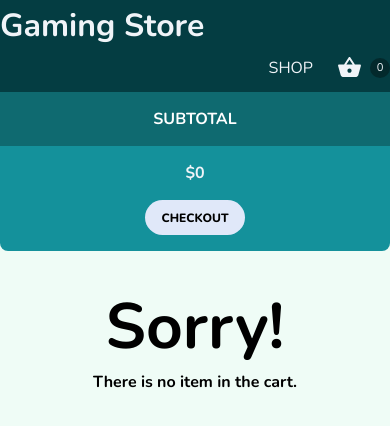
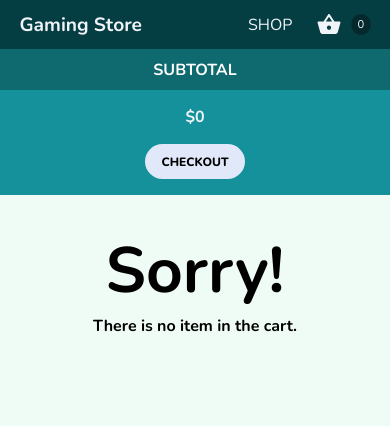
Before and after one commit to vlunaklick/shopping_cart, a React (Create React App) app: page /checkout in a window 390 px wide. Shown: the top 426 px of the page. Built offline with nearby package versions, Linux system fonts and the light colour scheme.

Commit message:
better products nav and responsive design

```diff
--- a/src/components/GoUp/goUp.css
+++ b/src/components/GoUp/goUp.css
@@ -15,6 +15,9 @@
     right: 0;
     transform: translate(-45%, -60%);
     cursor: pointer;
+    -webkit-box-shadow: rgba(0,0,0,0.8) 0px 0 2px;
+    -moz-box-shadow: rgba(0,0,0,0.8) 0 0 2px;
+    box-shadow: rgba(0,0,0,0.8) 0 0 2px;
 }
 
 .flechaL{
@@ -25,3 +28,7 @@
 .goUpB:hover{
     background-color: var(--botton-hover);
 }
+
+.goUpB:active{
+    transform: scale(1rem , 1rem);
+}
--- a/src/components/Navigator/nav.css
+++ b/src/components/Navigator/nav.css
@@ -19,6 +19,7 @@ nav{
     padding: 0;
     justify-content: right;
     gap: 0.5rem;
+    transform: translate(-10%);
 }
 
 a{
@@ -35,14 +36,10 @@ a{
 
 .cantidad{
     background-color: var(--color-check);
-    width: 20px;
-    height: 20px;
     border-radius: 30px;
     color: var(--nav-col);
-    display: flex;
-    justify-content: center;
-    align-items: center;
     font-size: 0.7rem;
+    padding: 0.2rem 0.4rem;
 }
 
 .titNav{
@@ -59,6 +56,7 @@ a{
 .che{
     display: flex;
     align-items: center;
+    gap: 0.1rem;
 }
 
 .moverNav{
@@ -70,17 +68,17 @@ a{
 
 @media (max-width: 740px) {
     nav{
-        flex-direction: column;
         position:sticky;
         width: 100%;
-        z-index: 2;
+        z-index: 3;
         padding: 0.25rem 0;
         top: 0;
     }
     .titNav{
         text-align: center;
         margin: 0;
-        font-size: 2rem;
+        font-size: 1.2rem;
+        transform: translate(10%);
     }
     .liName{
         text-align: center;
--- a/src/pages/Checkout/index.js
+++ b/src/pages/Checkout/index.js
@@ -26,7 +26,7 @@ export default function Checkout(props) {
 		<>
 			<main className='mainCheck'>
 				<div className='total'>
-					<div className='izqPanel bordeizq'>
+					<div className='izqPanel'>
 						<h4 className='titNavIzq'>SUBTOTAL</h4>
 						<h2 className='totS'>${Math.floor(props.totalP * 100) / 100}</h2>
 						<div className='centrarChecker'>
--- a/src/pages/Checkout/styles.css
+++ b/src/pages/Checkout/styles.css
@@ -11,6 +11,7 @@
     padding: 1rem;
     color: var(--nav-col);
     text-align: center;
+    font-size: 1rem;
 }
 
 
@@ -79,8 +80,4 @@
     .totS{
         font-size: 1rem;
     }
-    .bordeizq{
-        border-bottom-left-radius: 0.5rem;
-        border-bottom-right-radius: 0.5rem;
-    }
 }
--- a/src/pages/Shop/style.css
+++ b/src/pages/Shop/style.css
@@ -14,7 +14,7 @@
 
 
 .titNavIzq{
-    font-size: 1.875rem;
+    font-size: 1.2rem;
     margin: 0;
     padding: 1rem 2rem 1rem 2rem;
     background-color: var(--title);
@@ -27,7 +27,7 @@
     display: flex;
     flex-direction: column;
     background-color: var(--izq-panel);
-    min-width: 300px;
+    min-width: 220px;
 }
 
 .derPanel{
@@ -78,6 +78,7 @@
 .titNavIzqc{
     margin: 0;
     color:white;
+    font-size: 1.2rem;
 }
 
 
@@ -108,14 +109,14 @@
 @media (max-width: 830px) {
     .downU{
         position: absolute;
-        left: -100%;
-        transition: all 0.5s ease;
-        top: 9.1rem;
+        top: -100%;
+        transition: all 0.75s ease;
+        left: 0;
         opacity: 1;
         z-index: 1;
     }
     .show{
-        left: 0;
+        top: 5.625rem;
         opacity: 1;
     }
     .menuI{
@@ -127,7 +128,8 @@
     }
     .products{
         width: 100%;
-        padding: 1rem 0 ;
+        padding: 0.6rem 0;
+        z-index: 2;
     }
     .total{
         flex-direction: column;
@@ -149,7 +151,7 @@
     .titNavIzq{
         width: 100%;
         text-align: center;
-        padding: 1rem 0;
+        padding: 0.6rem 0;
         font-size: 1rem;
     }
     .derPanel{
@@ -157,6 +159,7 @@
     }
     .shopArt{
         background-color: var(--izq-panel);
+        padding: 0.5rem 0.25rem;
     }
     .active{
         background-color: var(--hover-pan);
```
